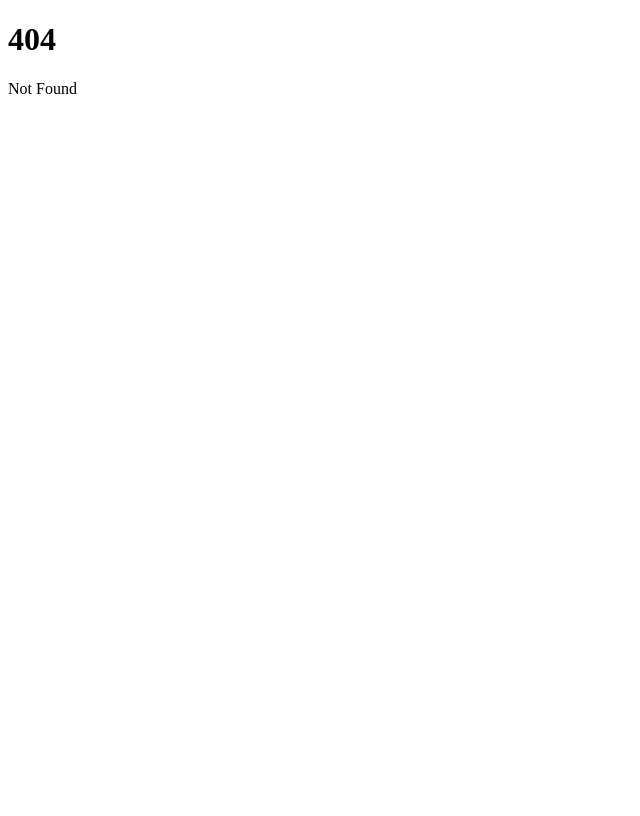
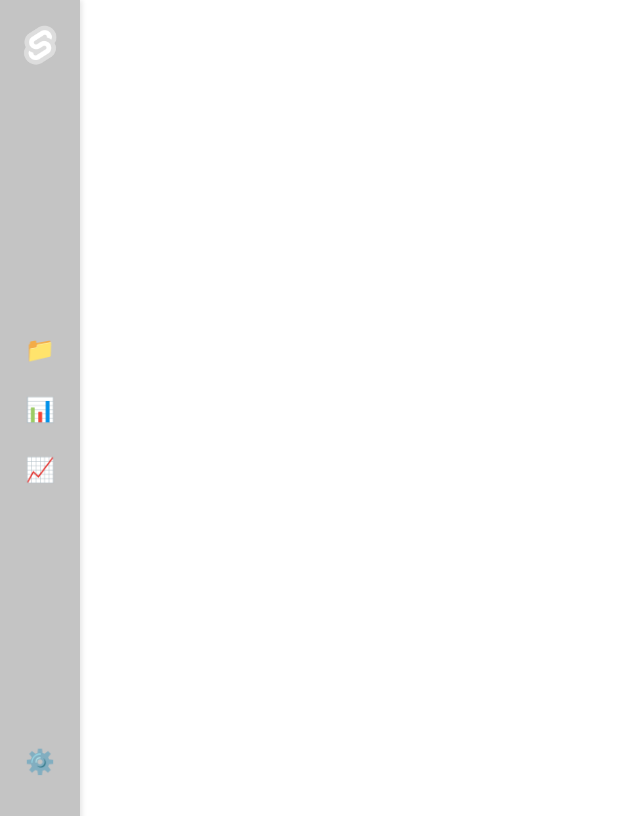
Before and after one commit to TadeoDelaRocha/Trace, a SvelteKit app in the folder frontend/: page /projects/myProjects in a window 1280 px wide. Before the commit this address had no page. Shown: the whole page, without its empty margins (0-640 px from the left). Built offline with nearby package versions, Linux system fonts and the light colour scheme.

Commit message:
Added toolbar layout and stub myProjects page

```diff
--- a/frontend/src/routes/+page.svelte
+++ b/frontend/src/routes/+page.svelte
@@ -10,7 +10,7 @@
 
     <!-- Navigation Bar (Top Right) -->
     <nav class="nav">
-      <button class="nav-button" on:click={() => navigateTo('/dashboard')}>Dashboard</button>
+      <button class="nav-button" on:click={() => navigateTo('/projects/myProjects')}>Dashboard</button>
       <button class="nav-button" on:click={() => navigateTo('/settings')}>Settings</button>
     </nav>
 
--- /dev/null
+++ b/frontend/src/routes/projects/+layout.svelte
@@ -0,0 +1,141 @@
+<script>
+    import { onMount } from 'svelte';
+    import { derived } from 'svelte/store';
+    import { page } from '$app/stores';
+
+    const currentPath = derived(page, ($page) => $page.url.pathname);
+
+
+    function navigateTo(route) {
+      window.location.href = route;
+    }
+</script>
+
+<div class="layout">
+    <aside class="sidebar">
+      <!-- Top: Home -->
+      <div class="top">
+        <button class="icon-button" on:click={() => navigate('/')}>
+            <img src="/favicon.png" alt="Home" class="icon-img" />
+        </button>
+      </div>
+
+      <!-- Middle: Main nav -->
+      <div class="middle">
+        <button
+          class="icon-button"
+          class:active={$currentPath === '/projects/myprojects'}
+          on:click={() => navigate('/projects/myprojects')}
+        >
+          📁
+        </button>
+        <button
+          class="icon-button"
+          class:active={$currentPath === '/dashboard'}
+          on:click={() => navigate('/dashboard')}
+        >
+          📊
+        </button>
+        <button
+          class="icon-button"
+          class:active={$currentPath === '/analytics'}
+          on:click={() => navigate('/analytics')}
+        >
+          📈
+        </button>
+      </div>
+
+      <!-- Bottom: Settings -->
+      <div class="bottom">
+        <button
+          class="icon-button"
+          class:active={$currentPath === '/settings'}
+          on:click={() => navigate('/settings')}
+        >
+          ⚙️
+        </button>
+      </div>
+    </aside>
+
+    <main class="content">
+      <slot />
+    </main>
+  </div>
+
+  <style>
+    .icon-img {
+        width: 42px;
+        height: 42px;
+        object-fit: contain;
+        border-radius: 6px; /* optional for a softer look */
+        }
+
+    .layout {
+      display: flex;
+      height: 100vh;
+      overflow: hidden;
+    }
+
+    .sidebar {
+      position: fixed;
+      top: 0;
+      left: 0;
+      width: 80px;
+      height: 100vh;
+      background-color: hwb(0 77% 23%);
+      display: flex;
+      flex-direction: column;
+      justify-content: space-between;
+      align-items: center;
+      padding: 1rem 0;
+      box-shadow: 2px 0 5px rgba(0, 0, 0, 0.1);
+      z-index: 10;
+    }
+
+    .bottom {
+        display: flex;
+        flex-direction: column;
+        gap: 1rem;
+        align-items: center;
+        margin-bottom: 2rem;
+    }
+
+
+
+    .top,
+    .middle{
+      display: flex;
+      flex-direction: column;
+      gap: 1rem;
+      align-items: center;
+    }
+
+    .icon-button {
+      background: none;
+      border: none;
+      font-size: 1.5rem;
+      color: #9ca3af;
+      cursor: pointer;
+      padding: 0.5rem;
+      border-radius: 0.5rem;
+      transition: background 0.2s, color 0.2s;
+    }
+
+    .icon-button:hover {
+      background-color: #374151;
+      color: white;
+    }
+
+    .icon-button.active {
+      background-color: #2563eb;
+      color: white;
+    }
+
+    .content {
+      margin-left: 80px; /* offset for fixed sidebar */
+      flex: 1;
+      padding: 2rem;
+      overflow-y: auto;
+      height: 100vh;
+    }
+  </style>
```
Also changed, not shown: frontend/src/routes/projects/myProjects/+page.js (added), frontend/src/routes/projects/myProjects/+page.svelte (added).
